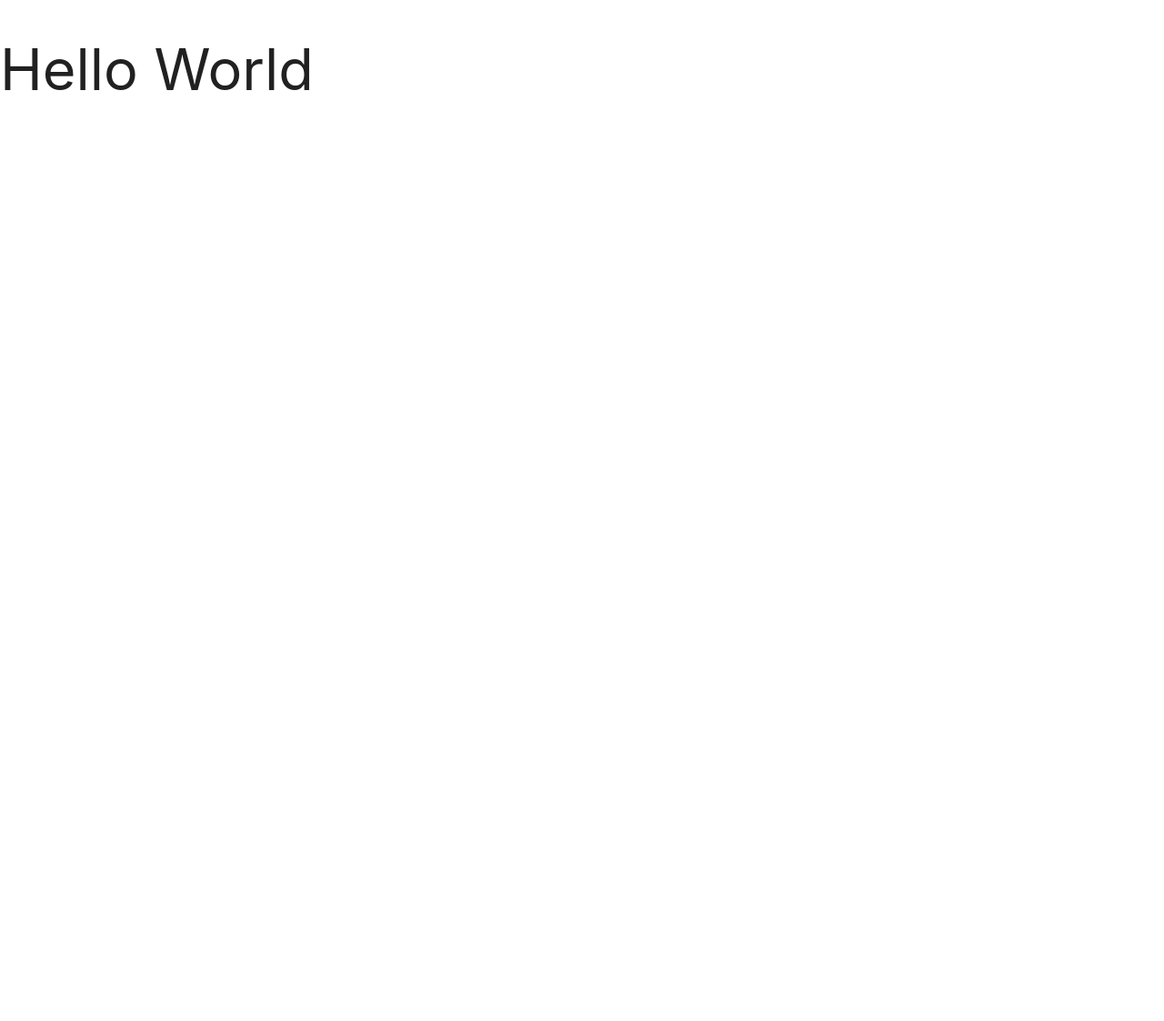
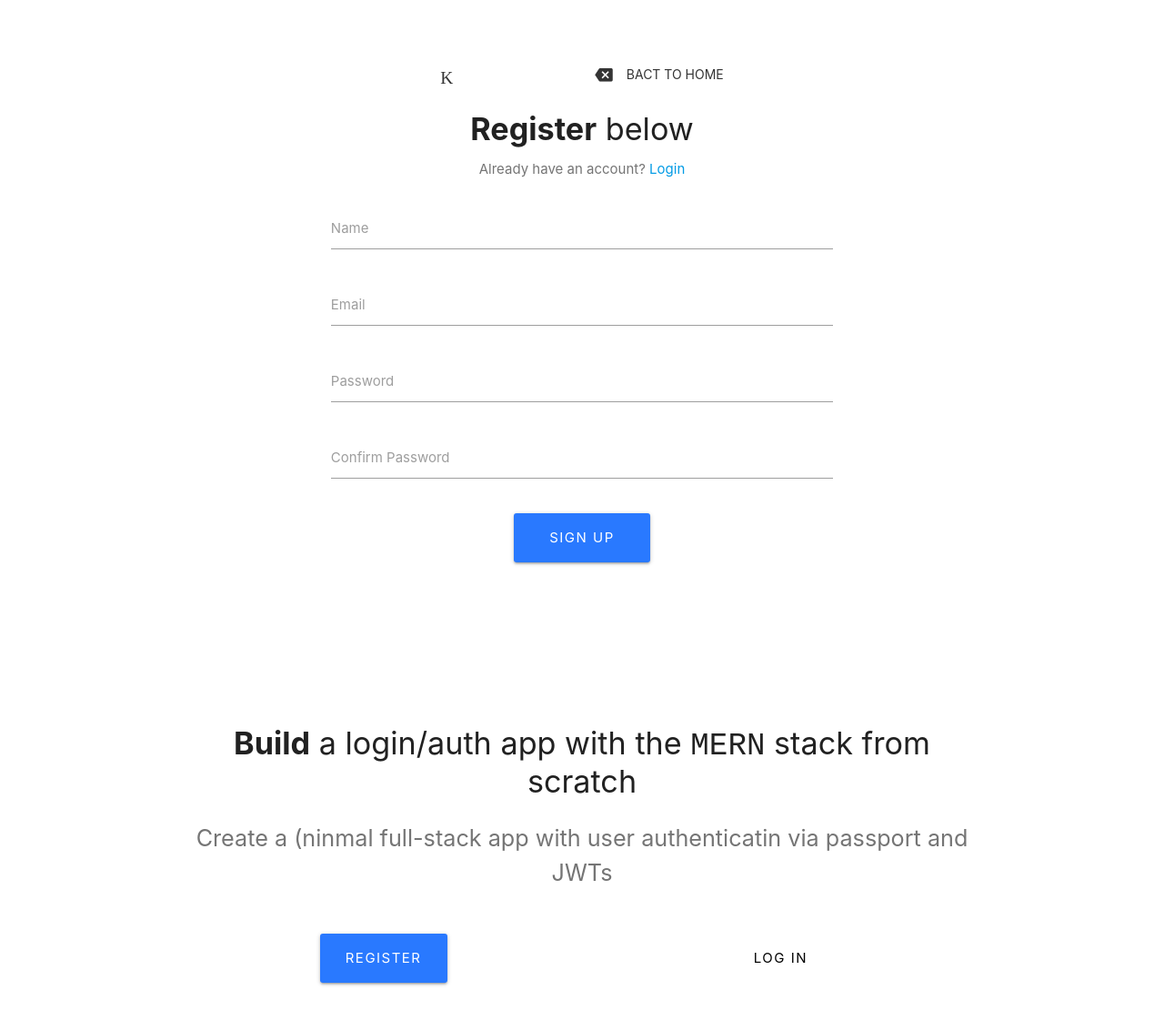
Before and after one commit to PrateekSaini15/MERNLogin, a React (Create React App) app in the folder client/: page /register in a window 1280 px wide. Shown: the top 1122 px of the page at 91% size. Before the commit the page ends 800 px from the top, so only its background shows below. Built offline with nearby package versions, Linux system fonts and the light colour scheme.

Commit message:
Login and Registeration form
Create login and registration form which accepts value and store them into state and on submit print them into the console.

```diff
--- a/client/src/App.js
+++ b/client/src/App.js
@@ -1,11 +1,25 @@
+import React from "react";
 import "./App.css";
+import { BrowserRouter, Route } from "react-router-dom";
+import Navbar from "./components/layout/Navbar";
+import Landing from "./components/layout/Landing";
+import Register from "./components/auth/Register";
+import Login from "./components/auth/Login";
 
-function App() {
-  return (
-    <div>
-      <h1>Hello World</h1>
-    </div>
-  );
+class App extends React.Component {
+  render() {
+    return (
+      <BrowserRouter>
+        <div className="App">
+          <Navbar />
+          <Route exact path="/" component={Landing} />
+          <Route exact path="/register" component={Register} />
+          <Route exact path="/login" component={Login} />
+          <Landing />
+        </div>
+      </BrowserRouter>
+    );
+  }
 }
 
 export default App;
--- /dev/null
+++ b/client/src/components/auth/Login.js
@@ -0,0 +1,91 @@
+import React from "react";
+import { Link } from "react-router-dom";
+
+class Login extends React.Component {
+  constructor() {
+    super();
+    this.state = {
+      email: "",
+      password: "",
+      errors: {},
+    };
+  }
+
+  onChange = (e) => {
+    this.setState({ [e.target.id]: e.target.value });
+  };
+
+  onSubmit = (e) => {
+    e.preventDefault();
+
+    const userData = {
+      email: this.state.email,
+      password: this.state.password,
+    };
+
+    console.log(userData);
+  };
+
+  render() {
+    const { errors } = this.state;
+
+    return (
+      <div className="container">
+        <div style={{ marginTop: "4rem" }} className="row">
+          <div className="col s8 offset-s2">
+            <Link to="/" className="btn-flat wave-effect">
+              <i className="material-icons left">keyboar_backspace</i>Bact to
+              home
+            </Link>
+            <div className="col s12" style={{ paddingLeft: "11.250px" }}>
+              <h4>
+                <b>Login</b>below
+              </h4>
+            </div>
+            <p className="grey-text text-darken-1">
+              Don't have an account?<Link to="/register">Register</Link>
+            </p>
+          </div>
+          <form noValidate onSubmit={this.onSubmit}>
+            <div className="input-field col s12">
+              <input
+                onChange={this.onChange}
+                value={this.state.email}
+                error={errors.email}
+                id="email"
+                type="email"
+              />
+              <label htmlFor="email">Email</label>
+            </div>
+            <div className="input-field col s12">
+              <input
+                onChange={this.onChange}
+                value={this.state.password}
+                error={errors.password}
+                id="password"
+                type="password"
+              />
+              <label htmlFor="password">Password</label>
+            </div>
+            <div className="col s12" style={{ paddingLeft: "11.250px" }}>
+              <button
+                style={{
+                  width: "150px",
+                  borderRadius: "3px",
+                  letterSpacing: "1.5px",
+                  marginTop: "1rem",
+                }}
+                type="submit"
+                className="btn btn-large waves-effect waves-ligt hoverable blue accent-3"
+              >
+                Login
+              </button>
+            </div>
+          </form>
+        </div>
+      </div>
+    );
+  }
+}
+
+export default Login;
--- /dev/null
+++ b/client/src/components/auth/Register.js
@@ -0,0 +1,113 @@
+import React from "react";
+import { Link } from "react-router-dom";
+
+class Register extends React.Component {
+  constructor() {
+    super();
+    this.state = {
+      name: "",
+      email: "",
+      password: "",
+      password2: "",
+      errors: {},
+    };
+  }
+
+  onChange = (e) => {
+    this.setState({ [e.target.id]: e.target.value });
+  };
+
+  onSubmit = (e) => {
+    e.preventDefault();
+
+    const newUser = {
+      name: this.state.name,
+      email: this.state.email,
+      password: this.state.password,
+      password2: this.state.password2,
+    };
+    console.log(newUser);
+  };
+
+  render() {
+    const { errors } = this.state;
+    return (
+      <div className="container">
+        <div className="row">
+          <div className="col s8 offset-s2">
+            <Link to="/" className="btn-flat waves effect">
+              <i className="material-icons left">Keyboard_backspace</i>Bact to
+              home
+            </Link>
+            <div className="col s12" style={{ paddingLeft: "11.250px" }}>
+              <h4>
+                <b>Register</b> below
+              </h4>
+              <p className="grey-text text-darken-1">
+                Already have an account? <Link to="/login">Login</Link>
+              </p>
+            </div>
+            <form noValidate onSubmit={this.onSubmit}>
+              <div className="input-field col s12">
+                <input
+                  onChange={this.onChange}
+                  value={this.state.name}
+                  error={errors.name}
+                  id="name"
+                  type="text"
+                />
+                <label htmlFor="name">Name</label>
+              </div>
+              <div className="input-field col s12">
+                <input
+                  onChange={this.onChange}
+                  value={this.state.email}
+                  error={errors.email}
+                  id="email"
+                  type="email"
+                />
+                <label htmlFor="email">Email</label>
+              </div>
+              <div className="input-field col s12">
+                <input
+                  onChange={this.onChange}
+                  value={this.state.passowrd}
+                  error={errors.password}
+                  id="password"
+                  type="password"
+                />
+                <label htmlFor="password">Password</label>
+              </div>
+              <div className="input-field col s12">
+                <input
+                  onChange={this.onChange}
+                  value={this.state.passwrod2}
+                  error={errors.password2}
+                  id="password2"
+                  type="password"
+                />
+                <label htmlFor="password2">Confirm Password</label>
+              </div>
+              <div className="col s12" style={{ paddingLeft: "11.250px" }}>
+                <button
+                  style={{
+                    width: "150px",
+                    borderRadius: "3px",
+                    letterSpacing: "1.5px",
+                    marginTop: "1rem",
+                  }}
+                  type="submit"
+                  className="btn btn-large waves-effect waves-ligt hoverable blue accent-3"
+                >
+                  Sign up
+                </button>
+              </div>
+            </form>
+          </div>
+        </div>
+      </div>
+    );
+  }
+}
+
+export default Register;
--- /dev/null
+++ b/client/src/components/layout/Landing.js
@@ -0,0 +1,53 @@
+import React from "react";
+import { Link } from "react-router-dom";
+
+class Landing extends React.Component {
+  render() {
+    return (
+      <div style={{ height: "75vh" }} className="container valign-wrapper">
+        <div className="row">
+          <div className="col s12 center-align">
+            <h4>
+              <b>Build</b> a login/auth app with the{" "}
+              <span style={{ fontFamily: "monospace" }}>MERN</span> stack from
+              scratch
+            </h4>
+            <p className="flow-text grey-text text-darken-1">
+              Create a (ninmal full-stack app with user authenticatin via
+              passport and JWTs
+            </p>
+            <br />
+            <div className="col s6">
+              <Link
+                to="/register"
+                style={{
+                  width: "140px",
+                  borderRadius: "3px",
+                  letterSpacing: "1.5px",
+                }}
+                className="btn btn-large waves-effect waves-light hoverable blue accent-3"
+              >
+                Register
+              </Link>
+            </div>
+            <div className="col s6">
+              <Link
+                to="/login"
+                style={{
+                  width: "140px",
+                  borderRadius: "3px",
+                  letterSpacing: "1.5px",
+                }}
+                className="btn btn-large btn-flat waves-effect white black-text"
+              >
+                Log In
+              </Link>
+            </div>
+          </div>
+        </div>
+      </div>
+    );
+  }
+}
+
+export default Landing;
--- /dev/null
+++ b/client/src/components/layout/Navbar.js
@@ -0,0 +1,25 @@
+import React, { Component } from "react";
+import { Link } from "react-router-dom";
+
+class Navbar extends Component {
+  render() {
+    return (
+      <div className="navbar-fixed">
+        <nav className="z-depth-0">
+          <div className="nav-wrapper white">
+            <Link
+              to="/"
+              style={{ fontFamily: "monospace" }}
+              className="col s5 brand-logo center balck-text"
+            >
+              <i className="material-icons">code</i>
+              MERN
+            </Link>
+          </div>
+        </nav>
+      </div>
+    );
+  }
+}
+
+export default Navbar;
```
